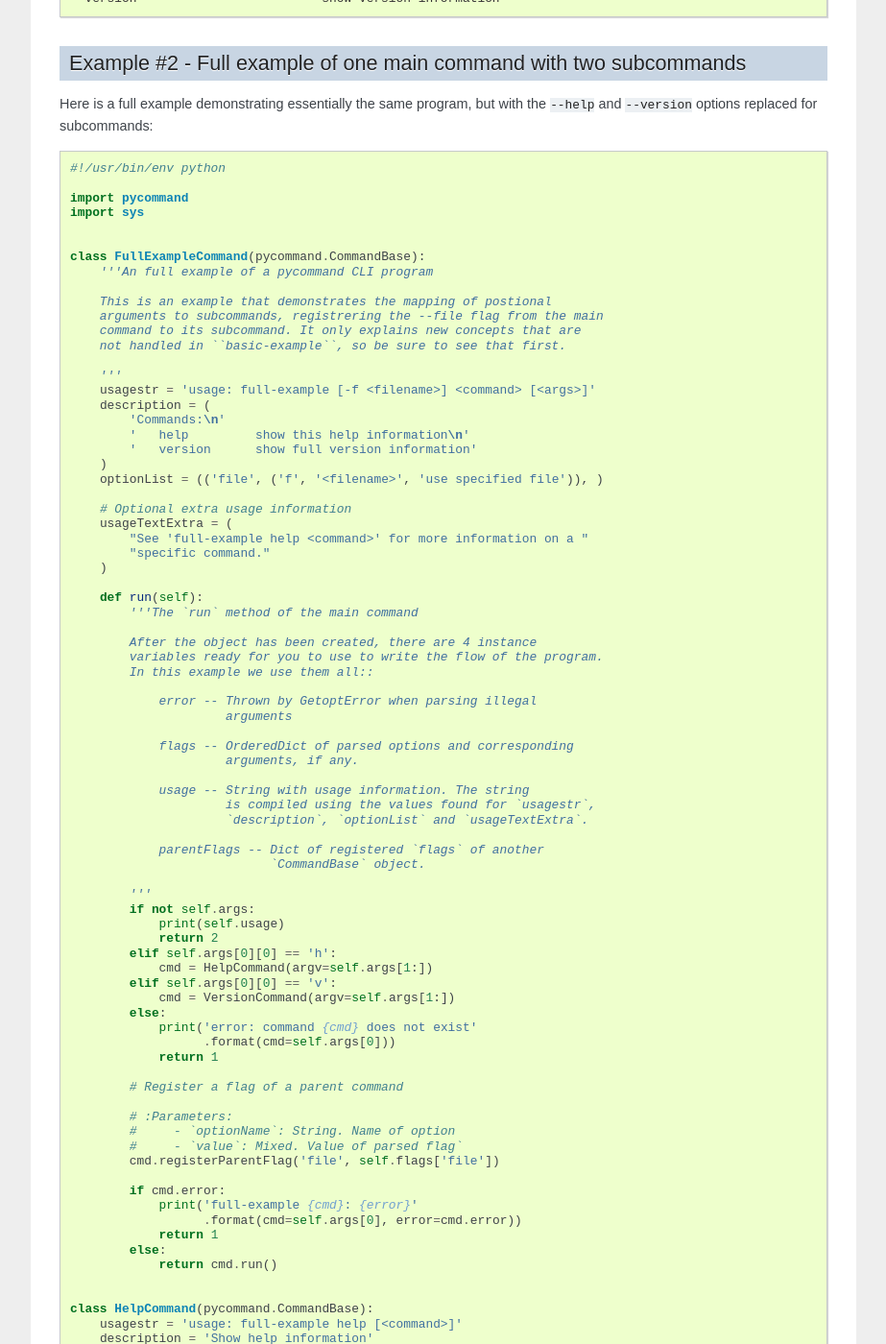
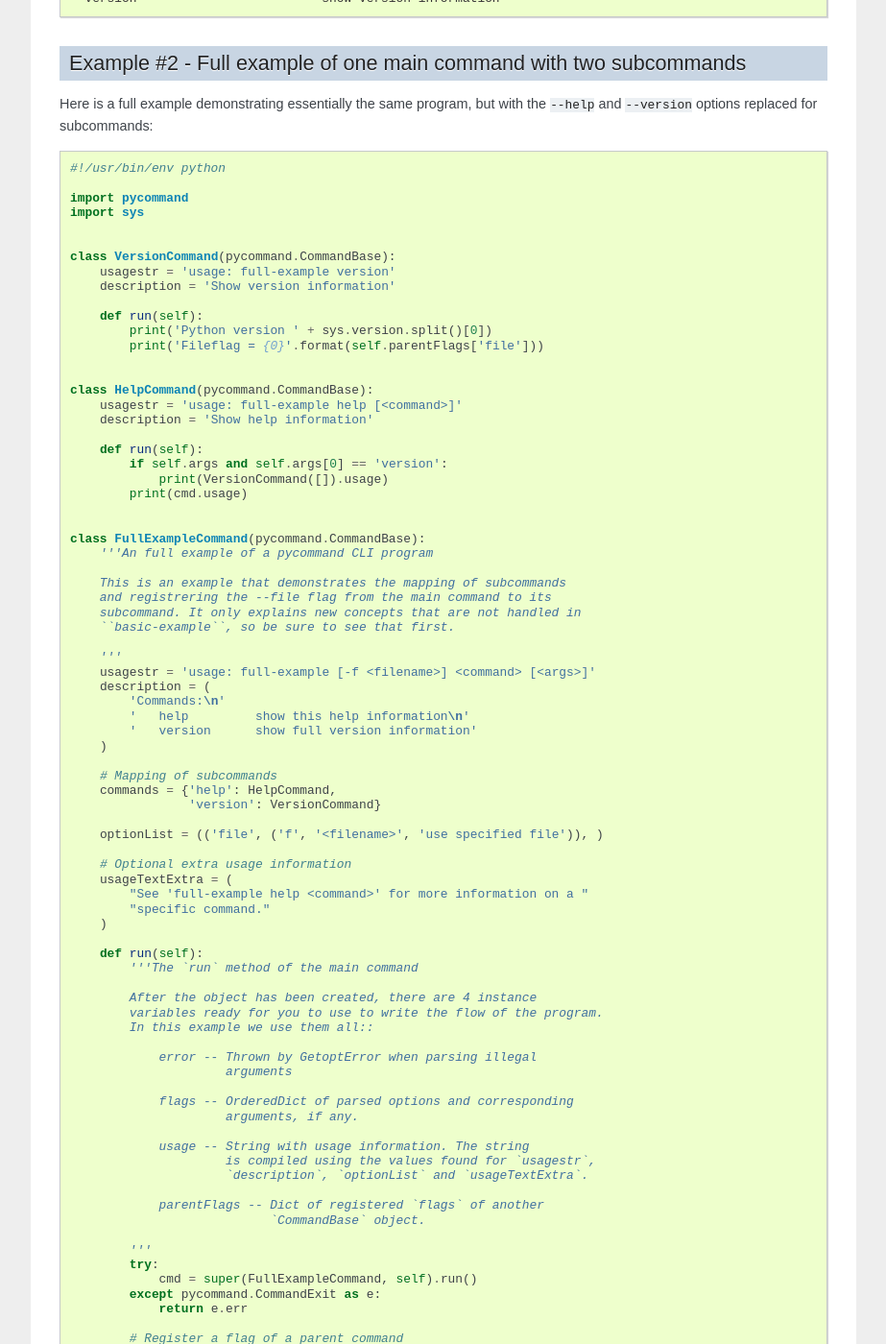
Before and after one commit to babab/pycommand, a Sphinx documentation site: the page built from doc/index.rst, in a window 1280 px wide and 1400 px high, scrolled down 2242 px. Shown: the whole window at 96% size, without its empty margins (198-1121 px from the left). Built offline with Sphinx 7.4.7, drawn with Linux system fonts in a browser that asks for light colours; some of the changed text lies outside the part shown.

Commit message:
Update documentation

```diff
--- a/doc/index.rst
+++ b/doc/index.rst
@@ -154,13 +154,32 @@ with the ``--help`` and ``--version`` options replaced for subcommands::
    import sys
 
 
+   class VersionCommand(pycommand.CommandBase):
+       usagestr = 'usage: full-example version'
+       description = 'Show version information'
+
+       def run(self):
+           print('Python version ' + sys.version.split()[0])
+           print('Fileflag = {0}'.format(self.parentFlags['file']))
+
+
+   class HelpCommand(pycommand.CommandBase):
+       usagestr = 'usage: full-example help [<command>]'
+       description = 'Show help information'
+
+       def run(self):
+           if self.args and self.args[0] == 'version':
+               print(VersionCommand([]).usage)
+           print(cmd.usage)
+
+
    class FullExampleCommand(pycommand.CommandBase):
        '''An full example of a pycommand CLI program
 
-       This is an example that demonstrates the mapping of postional
-       arguments to subcommands, registrering the --file flag from the main
-       command to its subcommand. It only explains new concepts that are
-       not handled in ``basic-example``, so be sure to see that first.
+       This is an example that demonstrates the mapping of subcommands
+       and registrering the --file flag from the main command to its
+       subcommand. It only explains new concepts that are not handled in
+       ``basic-example``, so be sure to see that first.
 
        '''
        usagestr = 'usage: full-example [-f <filename>] <command> [<args>]'
@@ -169,6 +188,11 @@ with the ``--help`` and ``--version`` options replaced for subcommands::
            '   help         show this help information\n'
            '   version      show full version information'
        )
+
+       # Mapping of subcommands
+       commands = {'help': HelpCommand,
+                   'version': VersionCommand}
+
        optionList = (('file', ('f', '<filename>', 'use specified file')), )
 
        # Optional extra usage information
@@ -198,20 +222,12 @@ with the ``--help`` and ``--version`` options replaced for subcommands::
                               `CommandBase` object.
 
            '''
-           if not self.args:
-               print(self.usage)
-               return 2
-           elif self.args[0][0] == 'h':
-               cmd = HelpCommand(argv=self.args[1:])
-           elif self.args[0][0] == 'v':
-               cmd = VersionCommand(argv=self.args[1:])
-           else:
-               print('error: command {cmd} does not exist'
-                     .format(cmd=self.args[0]))
-               return 1
+           try:
+               cmd = super(FullExampleCommand, self).run()
+           except pycommand.CommandExit as e:
+               return e.err
 
            # Register a flag of a parent command
-
            # :Parameters:
            #     - `optionName`: String. Name of option
            #     - `value`: Mixed. Value of parsed flag`
@@ -225,33 +241,6 @@ with the ``--help`` and ``--version`` options replaced for subcommands::
                return cmd.run()
 
 
-   class HelpCommand(pycommand.CommandBase):
-       usagestr = 'usage: full-example help [<command>]'
-       description = 'Show help information'
-
-       def run(self):
-           if not self.args or self.args[0][0] == 'h':
-               print(FullExampleCommand([]).usage)
-               return
-           elif self.args[0][0] == 'v':
-               print(VersionCommand([]).usage)
-               return
-           else:
-               print('error: command {cmd} does not exist'
-                     .format(cmd=self.args[0]))
-               return 1
-           print(cmd.usage)
-
-
-   class VersionCommand(pycommand.CommandBase):
-       usagestr = 'usage: full-example version'
-       description = 'Show version information'
-
-       def run(self):
-           print('Python version ' + sys.version.split()[0])
-           print('Fileflag = {0}'.format(self.parentFlags['file']))
-
-
    if __name__ == '__main__':
        cmd = FullExampleCommand(sys.argv[1:])
        if cmd.error:
@@ -259,7 +248,6 @@ with the ``--help`` and ``--version`` options replaced for subcommands::
            sys.exit(1)
        else:
            sys.exit(cmd.run())
-
 
 And here are some outputs:
 
@@ -293,7 +281,7 @@ And here are some outputs:
    Python version 3.3.2
    Fileflag = None
 
-   $ ./full-example h doesnotexist
+   $ ./full-example help doesnotexist
    error: command doesnotexist does not exist
 
 
```
Also changed, not shown: 2 other files.
